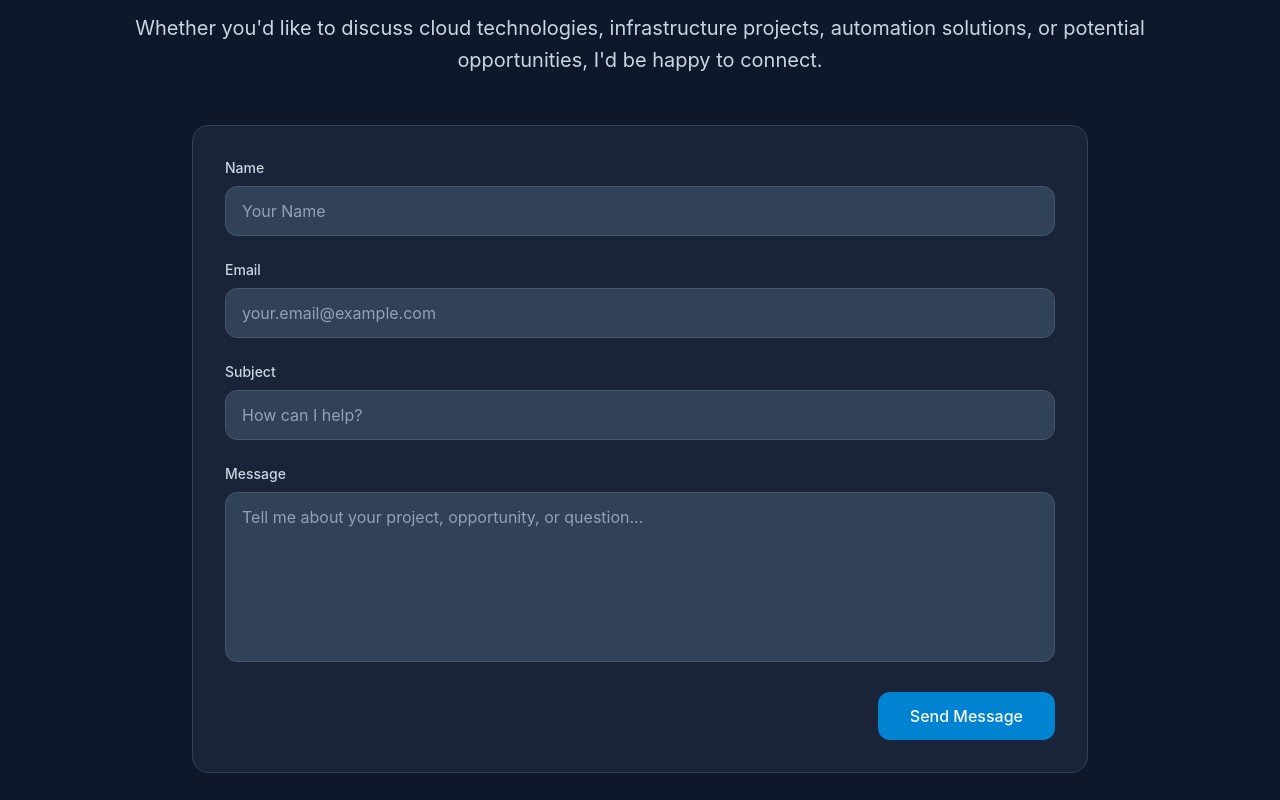
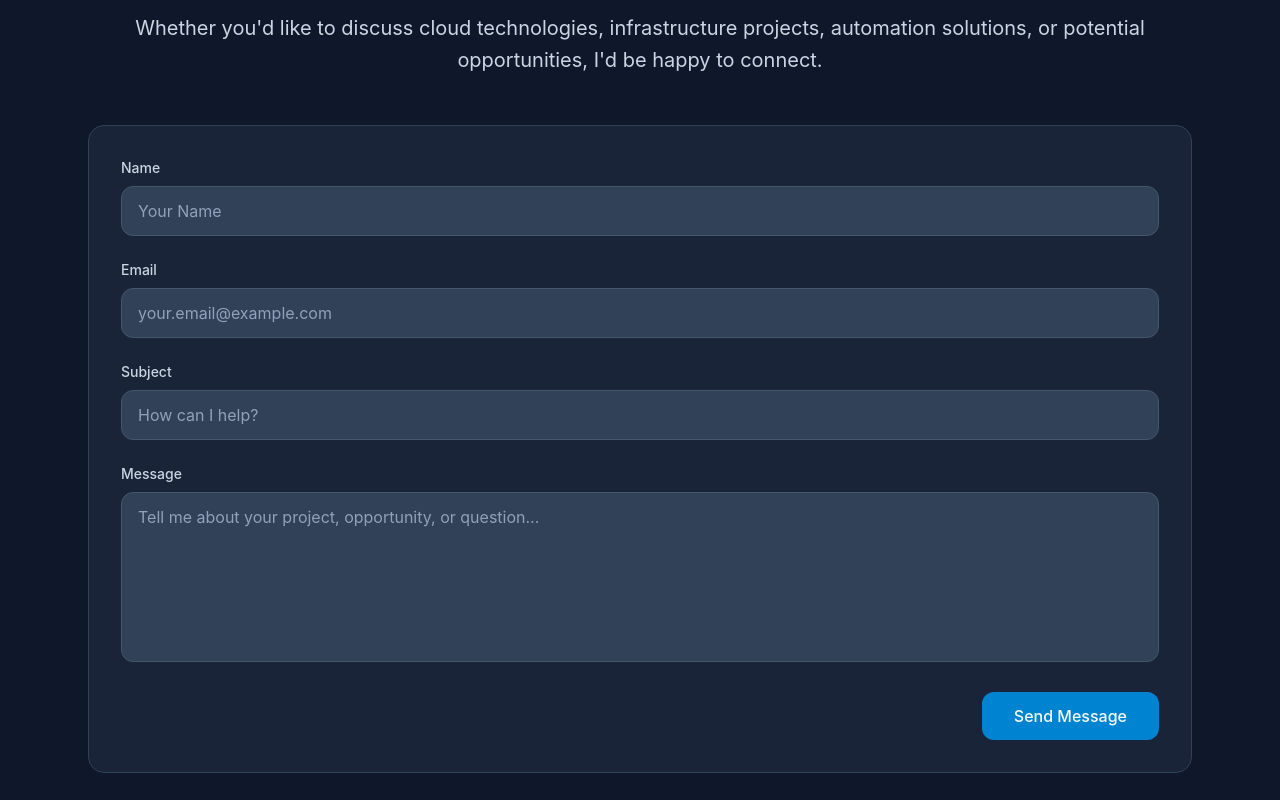
Before and after one commit to zenzired/LuzonCV, a React (Vite) app in the folder portfolio-v2/: page / in a window 1280 px wide. Shown: the part 6000-6800 px from the top of the page. Built offline with nearby package versions, Linux system fonts and the light colour scheme.

Commit message:
Added corrected contact

```diff
--- a/portfolio-v2/src/components/Contact.jsx
+++ b/portfolio-v2/src/components/Contact.jsx
@@ -28,7 +28,7 @@ function Contact() {
 
       <div
         className="
-          max-w-4xl
+          max-w-6xl
           mx-auto
           bg-slate-800/80
           backdrop-blur-sm
```
